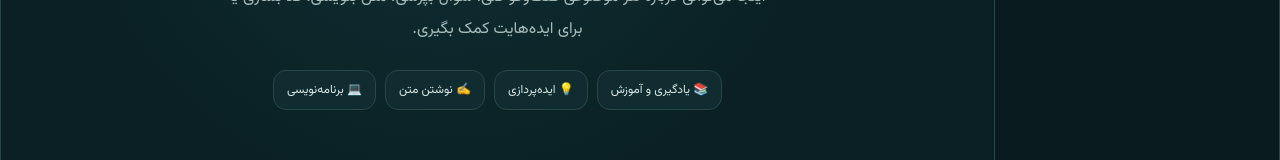
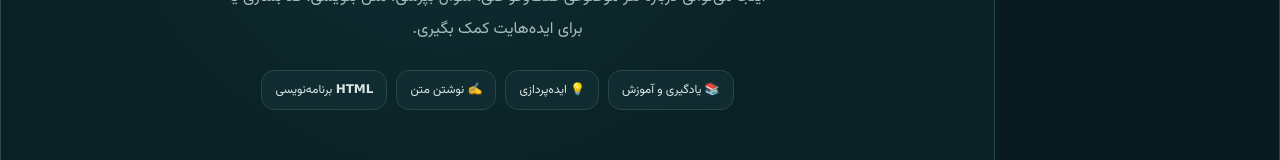
Before and after one commit to web-projects-hub/Flow-AI, a plain HTML site: page index.html in a window 1280 px wide. Shown: the part 403-563 px from the top of the page. Drawn offline with Linux system fonts and the light colour scheme.

Commit message:
Update index.html

```diff
--- a/index.html
+++ b/index.html
@@ -38,7 +38,7 @@
      <button data-prompt="از این موضوع درسی که بهت میگم ، یک درسنامه برام درست کن.">📚 یادگیری و آموزش</button>
      <button data-prompt="برای یک پروژه جدید چند ایده خلاقانه پیشنهاد بده.">💡 ایده‌پردازی</button>
      <button data-prompt="یک متن حرفه‌ای و جذاب برای معرفی یک محصول بنویس.">✍️ نوشتن متن</button>
-     <button data-prompt="با توجه به ایت توضیحاتی که بهت میدم ، برایم یک کد بنویس :">💻 برنامه‌نویسی</button>
+     <button data-prompt="با توجه به این توضیحاتی که بهت میدم ، برایم یک کد بنویس :">𝗛𝗧𝗠𝗟 برنامه‌نویسی</button>
     </div>
    </div>
   </section>
```
